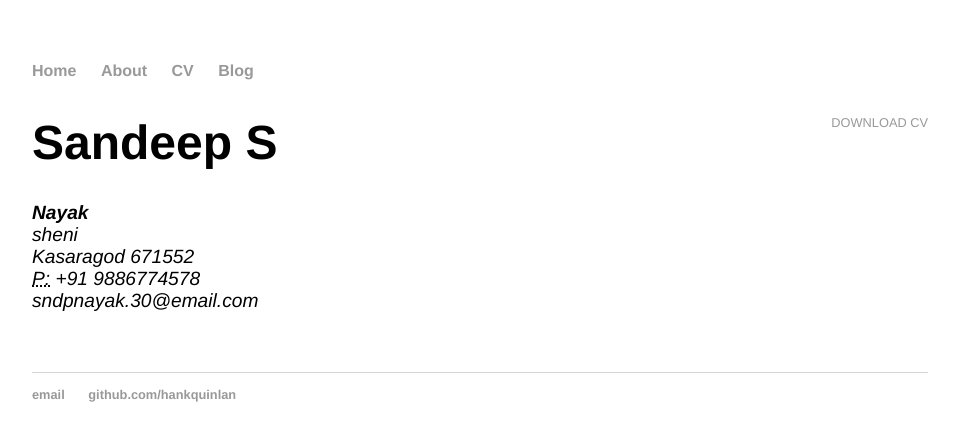
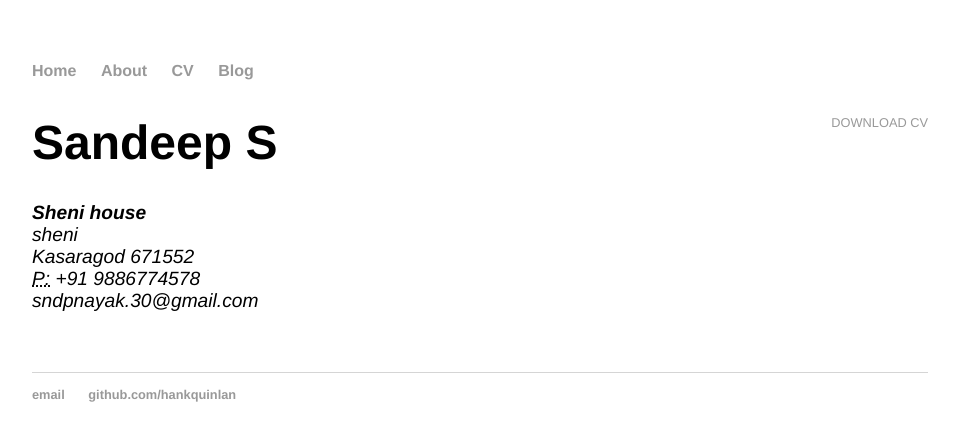
Before and after one commit to sandeepnayaks/sandeepnayaks.github.io, a Jekyll site: the page built from cv/index.html, in a window 1280 px wide. Shown: the top 441 px of the page, without its empty margins (160-1119 px from the left). Built offline with Jekyll 4.4.1, drawn with Linux system fonts in a browser that asks for light colours.

Commit message:
Update index.html

```diff
--- a/cv/index.html
+++ b/cv/index.html
@@ -1,17 +1,17 @@
 ---
 layout: default
-title: CV of Your Name
+title: CV of Sandeep S
 ---
 
 	<div class="cv">
 		<a href="../sandeep_resume.pdf" class="download" title="Download CV as PDF">Download CV</a>
 					<h1>Sandeep S</h1>
 					<address>
-					<strong>Nayak</strong><br>
+					<strong>Sheni house</strong><br>
 					sheni<br>
 					Kasaragod 671552<br>
 					<abbr title="phone">P:</abbr> +91 9886774578<br>
-					<span class="obfuscate">sndpnayak.30@email.com</span>
+					<span class="obfuscate">sndpnayak.30@gmail.com</span>
 					</address>
 
 
```
